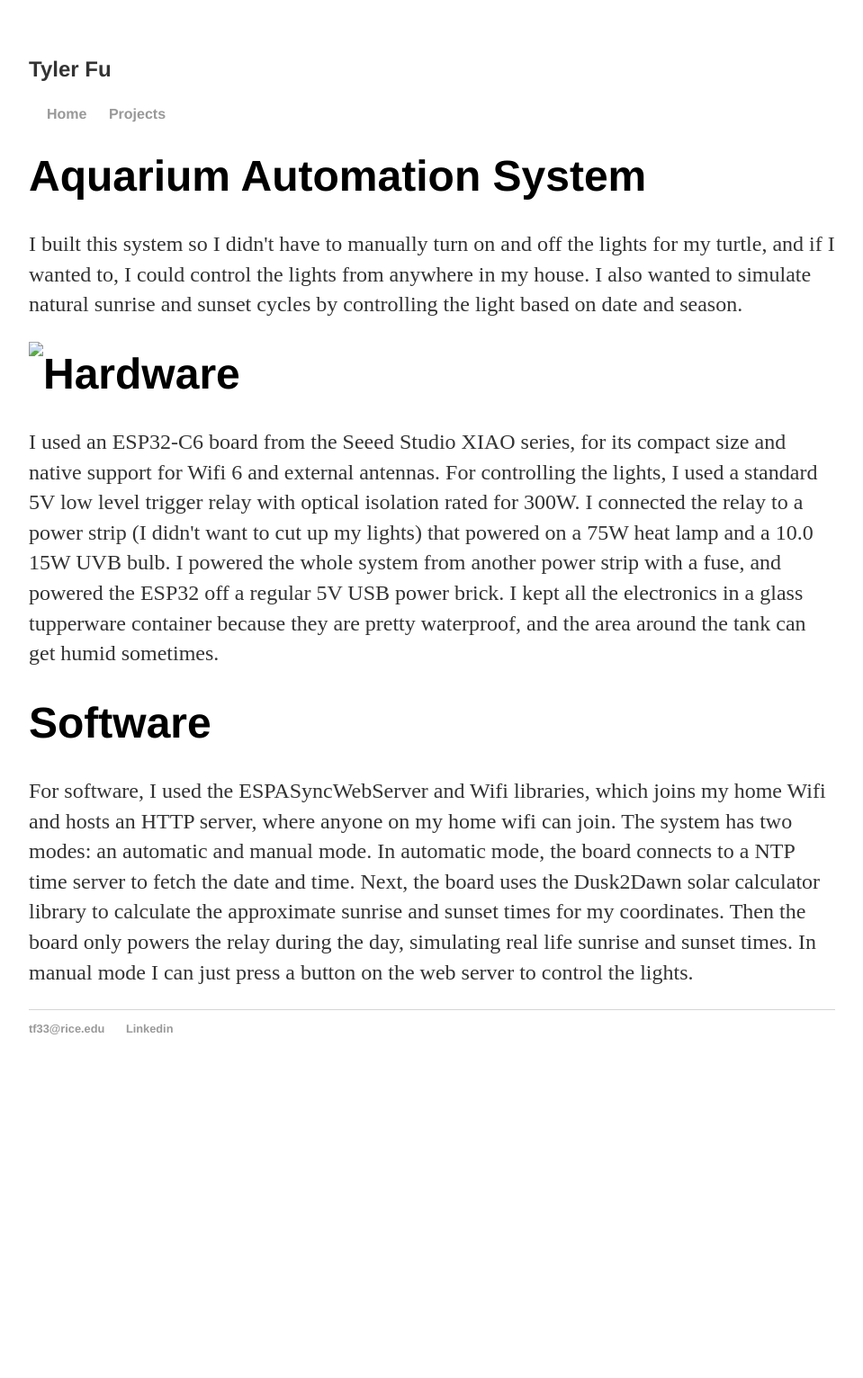
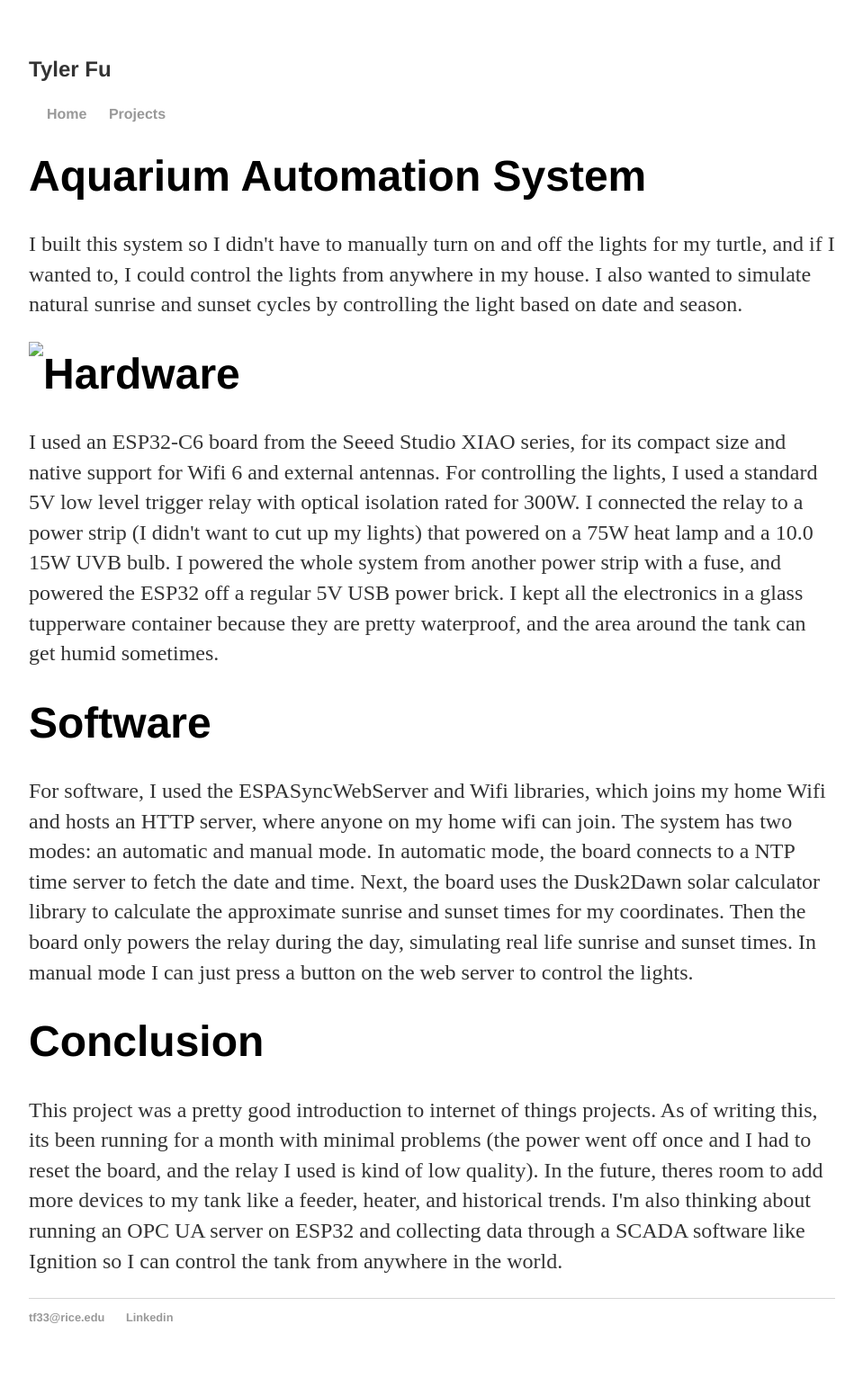
Before and after one commit to tfu1897/tfu1897.github.io, a Jekyll site: the page built from Projects/tank.html, in a window 1280 px wide. Shown: the whole page at 90% size, without its empty margins (160-1119 px from the left). Built offline with Jekyll 4.4.1, drawn with Linux system fonts in a browser that asks for light colours; before the commit the page ends 1211 px from its top, so only the background shows below that.

Commit message:
Update tank.html

```diff
--- a/Projects/tank.html
+++ b/Projects/tank.html
@@ -18,3 +18,9 @@ permalink: /Projects/tank/
 	<p>For software, I used the ESPASyncWebServer and Wifi libraries, which joins my home Wifi and hosts an HTTP server, where anyone on my home wifi can join.  The system has two modes: an automatic and manual mode.  In automatic mode, the board connects to a NTP time server to fetch the date and time.  Next, the board uses the Dusk2Dawn solar calculator library to calculate the approximate sunrise and sunset times for my coordinates.  Then the board only powers the relay during the day, simulating real life sunrise and sunset times.  In manual mode I can just press a button on the web server to control the lights. </p>
 
 </div><!-- /.hardware -->
+
+<div class="software">
+	<h1>Conclusion</h1>
+	<p>This project was a pretty good introduction to internet of things projects.  As of writing this, its been running for a month with minimal problems (the power went off once and I had to reset the board, and the relay I used is kind of low quality). In the future, theres room to add more devices to my tank like a feeder, heater, and historical trends. I'm also thinking about running an OPC UA server on ESP32 and collecting data through a SCADA software like Ignition so I can control the tank from anywhere in the world.  </p>
+
+</div><!-- /.hardware -->
```
